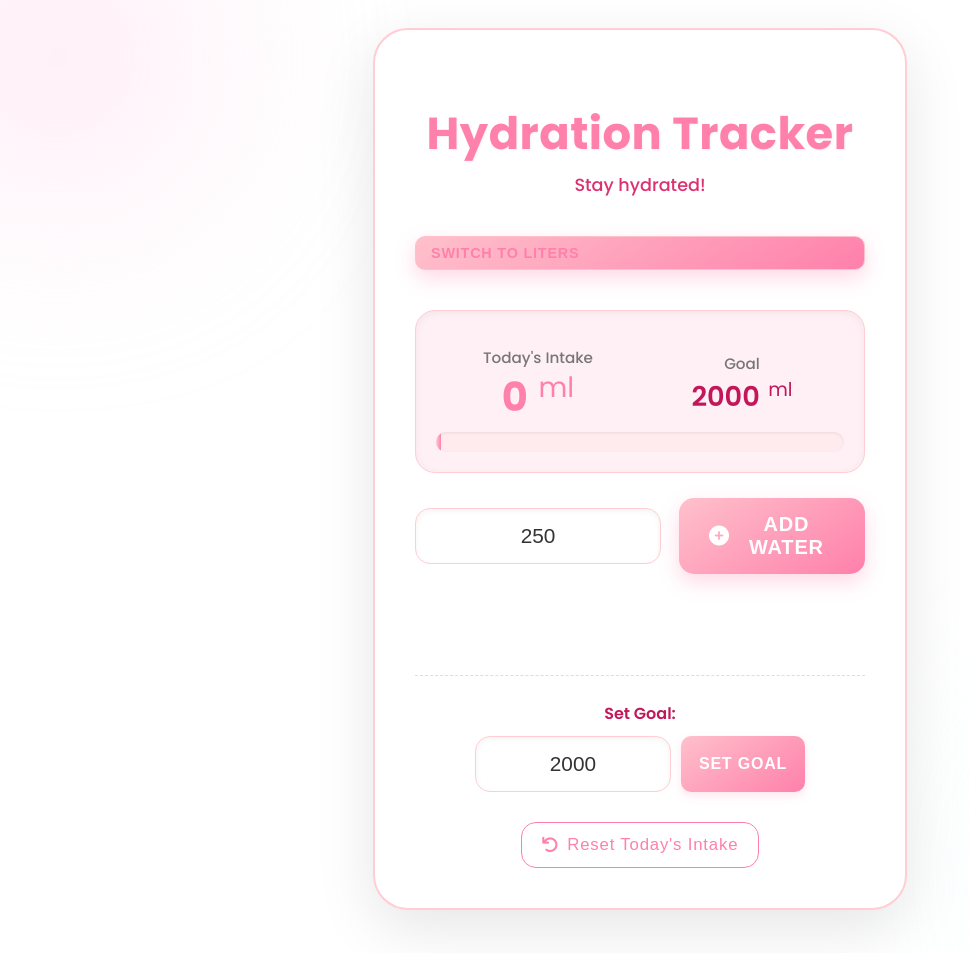
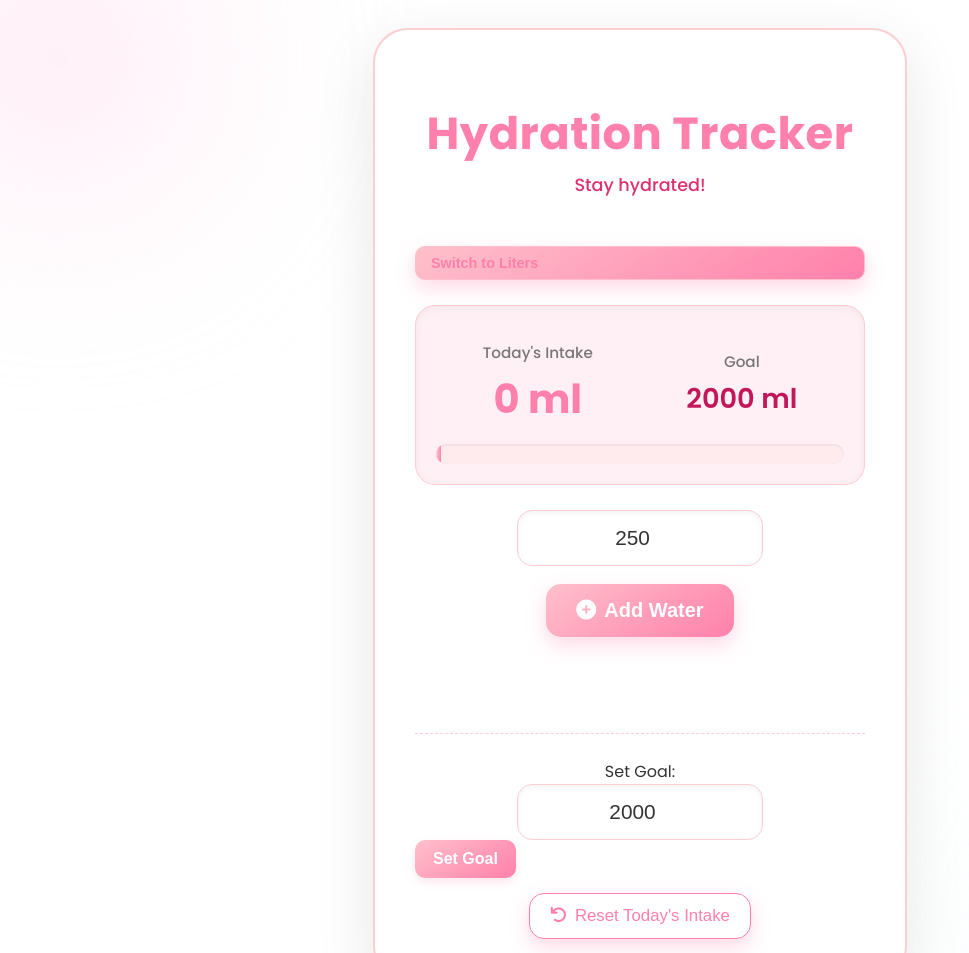
Before and after one commit to kazheakram/Notionwatertracking, a plain HTML site: page index.html in a window 1280 px wide. Shown: the top 953 px of the page, without its empty margins (0-969 px from the left). Drawn offline with Linux system fonts and the light colour scheme.

Commit message:
Update index.html

```diff
--- a/index.html
+++ b/index.html
@@ -9,33 +9,31 @@
     <!-- Font Awesome for icons -->
     <link rel="stylesheet" href="https://cdnjs.cloudflare.com/ajax/libs/font-awesome/6.0.0-beta3/css/all.min.css">
 
-    <!-- Embedded CSS for Canvas compatibility -->
     <style>
         /* General Body and Background Styling */
         body {
-            font-family: 'Poppins', sans-serif; /* Poppins for a clean, modern look */
-            background-color: #ffffff; /* Pure white background */
+            font-family: 'Poppins', sans-serif;
+            background-color: #ffffff;
             display: flex;
             justify-content: center;
             align-items: center;
-            overflow-y: auto; /* Allow vertical scrolling if content overflows */
+            overflow-y: auto;
             position: relative;
-            color: #333; /* Soft dark grey for text */
+            color: #333;
             text-rendering: optimizeLegibility;
             -webkit-font-smoothing: antialiased;
             -moz-osx-font-smoothing: grayscale;
-            padding: 20px; /* Add some padding to body to prevent widget touching edges */
-            box-sizing: border-box; /* Include padding in element's total width and height */
+            padding: 20px;
+            box-sizing: border-box;
         }
 
-        /* Whimsical Background Elements (Baby Pink/Light Blue) */
         body::before, body::after {
             content: '';
             position: absolute;
             border-radius: 50%;
-            filter: blur(100px); /* Soft blur effect */
+            filter: blur(100px);
             opacity: 0.6;
-            z-index: -1; /* Keep behind content */
+            z-index: -1;
         }
 
         body::before {
@@ -43,7 +41,7 @@
             left: -100px;
             width: 300px;
             height: 300px;
-            background: #ffe0f0; /* Very light pink */
+            background: #ffe0f0;
         }
 
         body::after {
@@ -51,24 +49,23 @@
             right: -120px;
             width: 350px;
             height: 350px;
-            background: #e0f7fa; /* Very light blue */
+            background: #e0f7fa;
         }
 
-        /* Widget Container Styling (White with Baby Pink Border) */
         .widget-container {
-            background: #ffffff; /* Pure white widget background */
+            background: #ffffff;
             padding: 40px;
-            border-radius: 35px; /* More rounded, softer look */
-            box-shadow: 0 18px 60px rgba(0, 0, 0, 0.1); /* Lighter, diffused shadow */
+            border-radius: 35px;
+            box-shadow: 0 18px 60px rgba(0, 0, 0, 0.1);
             text-align: center;
-            max-width: 450px; /* Slightly wider */
+            max-width: 450px;
             width: 90%;
-            border: 2px solid #ffcdd2; /* Delicate light pink border */
-            backdrop-filter: blur(5px); /* Reduced blur as background is now white */
-            animation: fadeIn 0.8s ease-out forwards; /* Gentle fade-in */
-            display: flex; /* Use flexbox for internal layout */
+            border: 2px solid #ffcdd2;
+            backdrop-filter: blur(5px);
+            animation: fadeIn 0.8s ease-out forwards;
+            display: flex;
             flex-direction: column;
-            gap: 25px; /* Space between sections */
+            gap: 25px;
         }
 
         @keyframes fadeIn {
@@ -76,14 +73,10 @@
             to { opacity: 1; transform: translateY(0); }
         }
 
-        /* Header Typography */
-        .header {
-            margin-bottom: 5px;
-        }
+        .header { margin-bottom: 5px; }
 
         h1 {
-            font-family: 'Poppins', sans-serif;
-            color: #ff80ab; /* Baby Pink - main accent */
+            color: #ff80ab;
             font-size: 2.8em;
             margin-bottom: 5px;
             text-shadow: 1px 1px 3px rgba(0,0,0,0.05);
@@ -92,24 +85,21 @@
         }
 
         .subtitle {
-            font-family: 'Poppins', sans-serif;
-            color: #d81b60; /* Slightly deeper pink for contrast */
+            color: #d81b60;
             font-size: 1.1em;
             margin-top: 0;
-            font-style: normal;
             opacity: 0.9;
             font-weight: 500;
         }
 
-        /* Progress Section (Intake & Goal Display & Bar) */
         .progress-section {
             display: flex;
             flex-direction: column;
             gap: 15px;
-            background-color: #fff0f5; /* Lavender blush - very pale pink */
+            background-color: #fff0f5;
             padding: 20px;
             border-radius: 20px;
-            border: 1px solid #ffcdd2; /* Light pink */
+            border: 1px solid #ffcdd2;
             box-shadow: inset 0 2px 8px rgba(0,0,0,0.05);
         }
 
@@ -119,14 +109,9 @@
             align-items: center;
         }
 
-        .intake-display-wrapper, .goal-display-wrapper {
-            flex: 1;
-            text-align: center;
-        }
-
         .intake-label, .goal-label {
             font-size: 0.95em;
-            color: #6a6a6a; /* Soft grey */
+            color: #6a6a6a;
             margin-bottom: 5px;
             opacity: 0.9;
             font-weight: 500;
@@ -135,31 +120,26 @@
         .intake-value {
             font-size: 2.5em;
             font-weight: 700;
-            color: #ff80ab; /* Baby Pink for intake value */
+            color: #ff80ab;
             margin: 0;
-            line-height: 1;
-            transition: color 0.3s ease;
         }
 
         .goal-value {
             font-size: 1.7em;
             font-weight: 600;
-            color: #c2185b; /* Darker Pink for goal value */
+            color: #c2185b;
             margin: 0;
-            line-height: 1;
         }
 
         .unit-display {
             font-size: 0.7em;
             vertical-align: super;
             margin-left: 2px;
-            font-weight: normal;
         }
 
-        /* Progress Bar Styling */
         .progress-bar-container {
             width: 100%;
-            background-color: #ffebee; /* Lightest pink background */
+            background-color: #ffebee;
             border-radius: 10px;
             overflow: hidden;
             height: 20px;
@@ -168,8 +148,8 @@
 
         .progress-bar-fill {
             height: 100%;
-            width: 0%; /* Initial width */
-            background: linear-gradient(90deg, #ffcdd2, #ff80ab); /* Light to baby pink gradient */
+            width: 0%;
+            background: linear-gradient(90deg, #ffcdd2, #ff80ab);
             border-radius: 10px;
             transition: width 0.5s ease-out;
             display: flex;
@@ -180,48 +160,35 @@
         }
 
         .progress-bar-fill.goal-met {
-            background: linear-gradient(90deg, #e3f2fd, #bbdefb); /* Very light blue gradient for goal met */
+            background: linear-gradient(90deg, #e3f2fd, #bbdefb);
         }
 
-        /* Input and Add Button Section */
         .input-add-section {
             display: flex;
             flex-direction: column;
             align-items: center;
             gap: 18px;
-            margin-bottom: 5px;
         }
 
         input[type="number"] {
             padding: 15px 22px;
-            border: 1px solid #ffcdd2; /* Light pink border */
+            border: 1px solid #ffcdd2;
             border-radius: 15px;
             font-size: 1.3em;
-            width: calc(100% - 44px);
             max-width: 200px;
             text-align: center;
             color: #333;
-            transition: all 0.3s ease;
             box-shadow: inset 0 2px 6px rgba(0,0,0,0.05);
-            -moz-appearance: textfield; /* Remove Firefox number input arrows */
-        }
-
-        /* Hide spin buttons for Webkit (Chrome, Safari) */
-        input[type="number"]::-webkit-outer-spin-button,
-        input[type="number"]::-webkit-inner-spin-button {
-            -webkit-appearance: none;
-            margin: 0;
         }
 
         input[type="number"]:focus {
-            border-color: #ff80ab; /* Baby Pink on focus */
+            border-color: #ff80ab;
             box-shadow: 0 0 0 5px rgba(255, 128, 171, 0.2);
             outline: none;
         }
 
-        /* Main buttons: Add Water, Set Goal */
         button {
-            background: linear-gradient(145deg, #ffc0cb, #ff80ab); /* Light to Baby Pink gradient */
+            background: linear-gradient(145deg, #ffc0cb, #ff80ab);
             color: white;
             padding: 15px 30px;
             border: none;
@@ -229,9 +196,7 @@
             font-size: 1.25em;
             cursor: pointer;
             transition: all 0.3s ease;
-            box-shadow: 0 8px 20px rgba(255, 128, 171, 0.3); /* Baby Pink shadow */
-            letter-spacing: 0.8px;
-            text-transform: uppercase;
+            box-shadow: 0 8px 20px rgba(255, 128, 171, 0.3);
             font-weight: bold;
             display: flex;
             align-items: center;
@@ -239,45 +204,28 @@
         }
 
         button:hover {
-            background: linear-gradient(145deg, #ff80ab, #e91e63); /* Baby pink to deep pink gradient on hover */
+            background: linear-gradient(145deg, #ff80ab, #e91e63);
             transform: translateY(-4px);
             box-shadow: 0 10px 25px rgba(233, 30, 99, 0.4);
-        }
-
-        button:active {
-            transform: translateY(-2px);
-            box-shadow: 0 5px 12px rgba(233, 30, 99, 0.3);
         }
 
         button:disabled {
             background: #ccc;
             cursor: not-allowed;
-            box-shadow: none;
-            transform: none;
         }
 
-        /* Small Button (for Set Goal) - specific overrides for its size */
         .small-btn {
             padding: 10px 18px;
             font-size: 1em;
             border-radius: 10px;
-            box-shadow: 0 4px 10px rgba(255, 128, 171, 0.2); /* Baby Pink shadow */
-            white-space: nowrap;
+            box-shadow: 0 4px 10px rgba(255, 128, 171, 0.2);
         }
 
-        .small-btn:hover {
-            transform: translateY(-2px);
-            box-shadow: 0 6px 15px rgba(233, 30, 99, 0.3); /* Deeper pink shadow on hover */
-        }
-
-        /* Secondary Button (for Reset Today's Intake) */
         .secondary-btn {
-            background: none; /* Transparent background */
-            border: 1px solid #ff80ab; /* Baby Pink border */
-            color: #ff80ab; /* Baby Pink text */
-            box-shadow: none;
+            background: none;
+            border: 1px solid #ff80ab;
+            color: #ff80ab;
             font-weight: 500;
-            text-transform: none;
             padding: 12px 20px;
             font-size: 1.05em;
             margin-top: 15px;
@@ -287,89 +235,35 @@
         }
 
         .secondary-btn:hover {
-            background-color: #ffebee; /* Lightest pink background on hover */
-            color: #d81b60; /* Deep pink text on hover */
-            box-shadow: 0 2px 8px rgba(255, 128, 171, 0.1);
-            transform: translateY(-1px);
+            background-color: #ffebee;
+            color: #d81b60;
         }
 
-        /* Message Area */
         .message {
             margin-top: 5px;
             font-size: 1em;
             color: #555;
             min-height: 25px;
-            transition: color 0.3s ease, transform 0.3s ease, opacity 0.3s ease;
-            opacity: 0.9;
             font-weight: 500;
         }
 
-        .message.success {
-            color: #4CAF50; /* Green for success */
-            font-weight: 600;
-            transform: scale(1.03);
-            opacity: 1;
+        .message.success { color: #4CAF50; }
+        .message.error { color: #f44336; }
+
+        .settings-section {
+            padding-top: 25px;
+            border-top: 1px dashed #ffcdd2;
         }
 
-        .message.error {
-            color: #f44336; /* Red for error */
-            font-weight: 600;
-            transform: scale(1.03);
-            opacity: 1;
-        }
-
-        /* Settings Section */
-        .settings-section {
-            padding-top: 25px;
-            border-top: 1px dashed #ffcdd2; /* Delicate dashed light pink separator */
-        }
-
-        .setting-label {
-            font-size: 1em;
-            color: #c2185b; /* Darker pink */
-            margin-bottom: 10px;
-            display: block;
-            font-weight: 600;
-        }
-
-        .goal-input-wrapper {
-            display: flex;
-            justify-content: center;
-            gap: 10px;
-            margin-bottom: 15px;
-        }
-
-        .goal-input-wrapper input {
-            max-width: 150px; /* Smaller input for goal setting */
-        }
-
-        /* Unit Toggle Button */
         .unit-toggle-button {
-            background-color: #ffffff; /* White background */
-            color: #ff80ab; /* Baby Pink text */
+            background-color: #ffffff;
+            color: #ff80ab;
             padding: 8px 15px;
-            border: 1px solid #ffc0cb; /* Baby Pink border */
+            border: 1px solid #ffc0cb;
             border-radius: 10px;
             font-size: 0.9em;
             cursor: pointer;
-            transition: all 0.2s ease;
-            margin-top: -10px;
-            margin-bottom: 15px;
             font-weight: 600;
-        }
-
-        .unit-toggle-button:hover {
-            background-color: #ffebee; /* Lightest pink background on hover */
-            color: #ff80ab; /* Baby Pink text on hover */
-            box-shadow: 0 2px 5px rgba(255, 128, 171, 0.15);
-        }
-
-        /* Responsive Adjustments */
-        @media (min-width: 500px) {
-            .input-add-section {
-                flex-direction: row;
-                justify-content: center;
-            }
         }
     </style>
 </head>
@@ -380,45 +274,121 @@
             <p class="subtitle">Stay hydrated!</p>
         </div>
 
-        <button id="unitToggle" class="unit-toggle-button" aria-label="Toggle units between milliliters and liters">Switch to Liters</button>
+        <button id="unitToggle" class="unit-toggle-button">Switch to Liters</button>
 
         <div class="progress-section">
             <div class="intake-goal-display">
-                <div class="intake-display-wrapper">
+                <div>
                     <p class="intake-label">Today's Intake</p>
-                    <p class="intake-value"><span id="todayIntake">0</span> <span class="unit-display" id="currentIntakeUnit">ml</span></p>
+                    <p class="intake-value"><span id="todayIntake">0</span> <span id="currentIntakeUnit">ml</span></p>
                 </div>
-                <div class="goal-display-wrapper">
+                <div>
                     <p class="goal-label">Goal</p>
-                    <p class="goal-value"><span id="waterGoal">2000</span> <span class="unit-display" id="currentGoalUnit">ml</span></p>
+                    <p class="goal-value"><span id="waterGoal">2000</span> <span id="currentGoalUnit">ml</span></p>
                 </div>
             </div>
             <div class="progress-bar-container">
-                <div class="progress-bar-fill" id="progressBarFill" style="width: 0%;"></div>
+                <div class="progress-bar-fill" id="progressBarFill"></div>
             </div>
         </div>
 
         <div class="input-add-section">
-            <input type="number" id="waterAmount" placeholder="Add amount" min="1" value="250" aria-label="Amount of water to add">
-            <button id="addWaterBtn" aria-label="Add water intake">
-                <i class="fas fa-plus-circle"></i> Add Water
-            </button>
+            <input type="number" id="waterAmount" placeholder="Add amount" min="1" value="250">
+            <button id="addWaterBtn"><i class="fas fa-plus-circle"></i> Add Water</button>
         </div>
 
-        <p id="message" class="message" role="status" aria-live="polite"></p>
+        <p id="message" class="message"></p>
 
         <div class="settings-section">
             <label for="setGoalInput" class="setting-label">Set Goal:</label>
             <div class="goal-input-wrapper">
-                <input type="number" id="setGoalInput" placeholder="New goal" min="100" value="2000" aria-label="Set water goal">
-                <button id="setGoalBtn" class="small-btn" aria-label="Set new goal">Set Goal</button>
+                <input type="number" id="setGoalInput" placeholder="New goal" min="100" value="2000">
+                <button id="setGoalBtn" class="small-btn">Set Goal</button>
             </div>
-            <button id="resetDayBtn" class="secondary-btn" aria-label="Reset today's water intake">
-                <i class="fas fa-undo"></i> Reset Today's Intake
-            </button>
+            <button id="resetDayBtn" class="secondary-btn"><i class="fas fa-undo"></i> Reset Today's Intake</button>
         </div>
     </div>
 
-    <script src="script.js"></script>
+    <script>
+        const addWaterBtn = document.getElementById("addWaterBtn");
+        const setGoalBtn = document.getElementById("setGoalBtn");
+        const resetDayBtn = document.getElementById("resetDayBtn");
+        const unitToggle = document.getElementById("unitToggle");
+
+        const waterAmountInput = document.getElementById("waterAmount");
+        const setGoalInput = document.getElementById("setGoalInput");
+
+        const todayIntakeDisplay = document.getElementById("todayIntake");
+        const waterGoalDisplay = document.getElementById("waterGoal");
+        const progressBarFill = document.getElementById("progressBarFill");
+        const message = document.getElementById("message");
+
+        const currentIntakeUnit = document.getElementById("currentIntakeUnit");
+        const currentGoalUnit = document.getElementById("currentGoalUnit");
+
+        let todayIntake = 0;
+        let waterGoal = 2000;
+        let useLiters = false;
+
+        function updateUI() {
+            let percentage = Math.min((todayIntake / waterGoal) * 100, 100);
+            progressBarFill.style.width = percentage + "%";
+
+            if (todayIntake >= waterGoal) {
+                progressBarFill.classList.add("goal-met");
+                message.textContent = "🎉 Goal reached!";
+                message.className = "message success";
+            } else {
+                progressBarFill.classList.remove("goal-met");
+                message.textContent = "";
+                message.className = "message";
+            }
+
+            todayIntakeDisplay.textContent = useLiters ? (todayIntake / 1000).toFixed(2) : todayIntake;
+            waterGoalDisplay.textContent = useLiters ? (waterGoal / 1000).toFixed(2) : waterGoal;
+
+            currentIntakeUnit.textContent = useLiters ? "L" : "ml";
+            currentGoalUnit.textContent = useLiters ? "L" : "ml";
+        }
+
+        addWaterBtn.addEventListener("click", () => {
+            let amount = parseInt(waterAmountInput.value, 10);
+            if (isNaN(amount) || amount <= 0) {
+                message.textContent = "⚠️ Please enter a valid amount.";
+                message.className = "message error";
+                return;
+            }
+            todayIntake += amount;
+            updateUI();
+        });
+
+        setGoalBtn.addEventListener("click", () => {
+            let newGoal = parseInt(setGoalInput.value, 10);
+            if (isNaN(newGoal) || newGoal < 100) {
+                message.textContent = "⚠️ Goal must be at least 100 ml.";
+                message.className = "message error";
+                return;
+            }
+            waterGoal = newGoal;
+            updateUI();
+            message.textContent = "✅ Goal updated!";
+            message.className = "message success";
+        });
+
+        resetDayBtn.addEventListener("click", () => {
+            todayIntake = 0;
+            updateUI();
+            message.textContent = "🔄 Intake reset!";
+            message.className = "message success";
+        });
+
+        unitToggle.addEventListener("click", () => {
+            useLiters = !useLiters;
+            unitToggle.textContent = useLiters ? "Switch to Milliliters" : "Switch to Liters";
+            updateUI();
+        });
+
+        updateUI();
+    </script>
 </body>
 </html>
```
